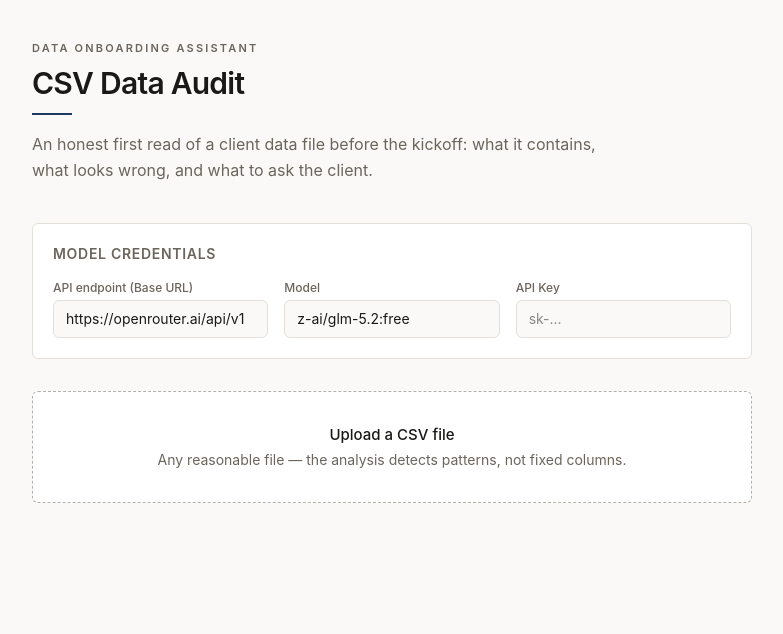
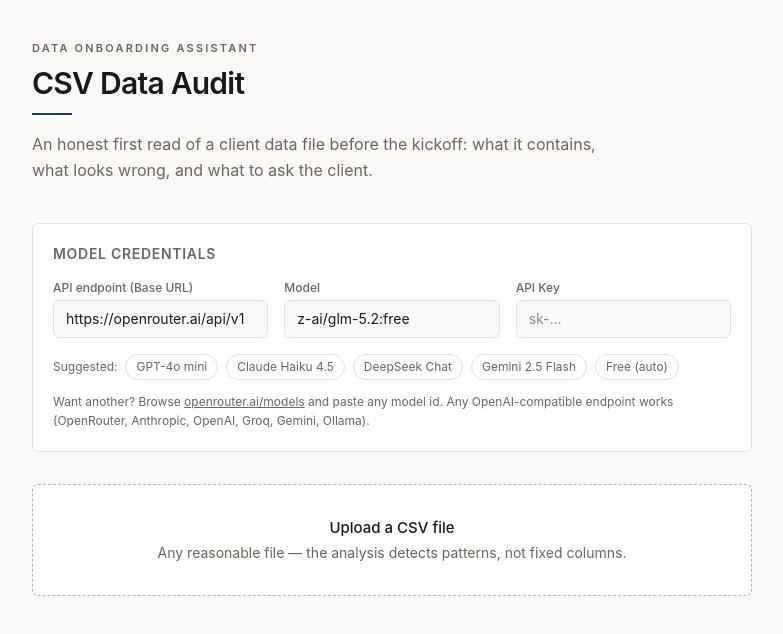
Before and after one commit to Davidtar12/keyrus-csv-audit, a React (Vite) app: page / in a window 1280 px wide. Shown: the top 634 px of the page, without its empty margins (248-1031 px from the left). Built offline with nearby package versions, Linux system fonts and the light colour scheme.

Commit message:
feat: UI model picker with recommended models and OpenRouter link

```diff
--- a/src/components/SettingsPanel.jsx
+++ b/src/components/SettingsPanel.jsx
@@ -1,9 +1,21 @@
+const OPENROUTER_URL = "https://openrouter.ai/api/v1";
+
+const RECOMMENDED = [
+  { id: "openai/gpt-4o-mini", label: "GPT-4o mini" },
+  { id: "anthropic/claude-haiku-4.5", label: "Claude Haiku 4.5" },
+  { id: "deepseek/deepseek-chat-v3-0324", label: "DeepSeek Chat" },
+  { id: "google/gemini-2.5-flash", label: "Gemini 2.5 Flash" },
+  { id: "openrouter/free", label: "Free (auto)" },
+];
+
 export default function SettingsPanel({ settings, onChange }) {
   const fields = [
-    { key: "baseUrl", label: "API endpoint (Base URL)", placeholder: "https://openrouter.ai/api/v1" },
-    { key: "model", label: "Model", placeholder: "z-ai/glm-5.2:free" },
+    { key: "baseUrl", label: "API endpoint (Base URL)", placeholder: OPENROUTER_URL },
+    { key: "model", label: "Model", placeholder: "openai/gpt-4o-mini" },
     { key: "apiKey", label: "API Key", placeholder: "sk-...", type: "password" },
   ];
+
+  const pick = (id) => onChange({ ...settings, baseUrl: OPENROUTER_URL, model: id });
 
   return (
     <div className="border border-line bg-white rounded-md p-5">
@@ -24,6 +36,37 @@ export default function SettingsPanel({ settings, onChange }) {
           </label>
         ))}
       </div>
+
+      <div className="mt-4 flex flex-wrap items-center gap-2">
+        <span className="text-xs text-muted">Suggested:</span>
+        {RECOMMENDED.map((m) => (
+          <button
+            key={m.id}
+            type="button"
+            onClick={() => pick(m.id)}
+            className={`text-xs px-2.5 py-1 rounded-full border transition-colors ${
+              settings.model === m.id
+                ? "bg-accent text-white border-accent"
+                : "border-line text-muted hover:border-accent hover:text-accent"
+            }`}
+          >
+            {m.label}
+          </button>
+        ))}
+      </div>
+
+      <p className="text-xs text-muted mt-3 leading-relaxed">
+        Want another? Browse{" "}
+        <a
+          href="https://openrouter.ai/models"
+          target="_blank"
+          rel="noreferrer"
+          className="underline hover:text-accent"
+        >
+          openrouter.ai/models
+        </a>{" "}
+        and paste any model id. Any OpenAI-compatible endpoint works (OpenRouter, Anthropic, OpenAI, Groq, Gemini, Ollama).
+      </p>
     </div>
   );
 }
```
